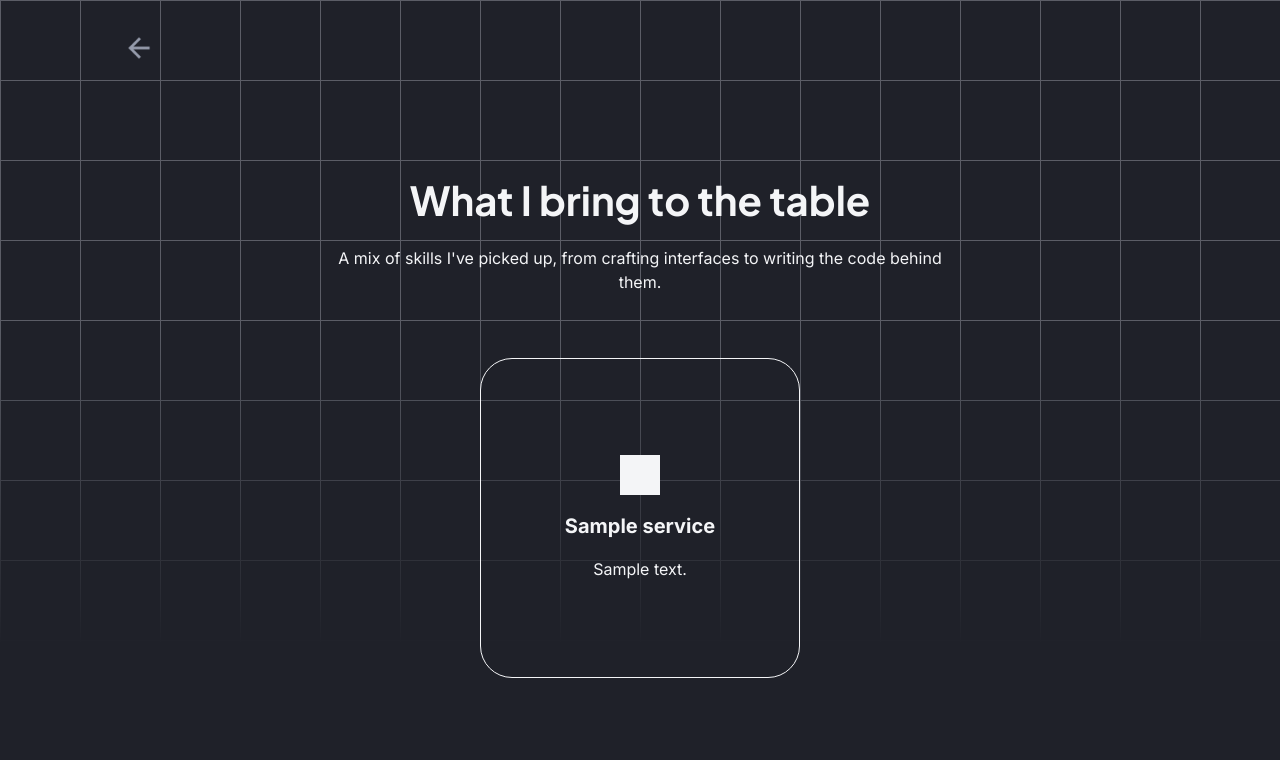
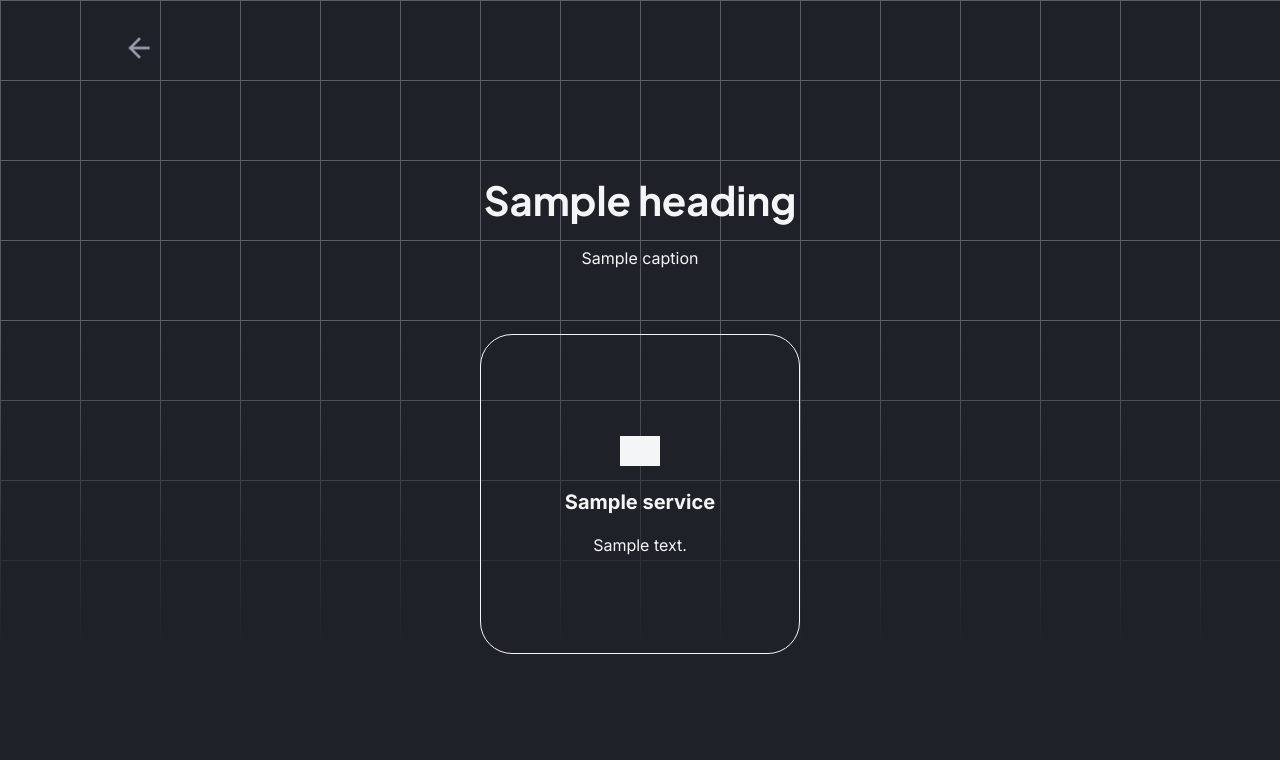
Before and after one commit to anindyou/myportofolio, a Django app: template templates/service.html in a window 1280 px wide. Shown: the top 760 px of the page. Run offline with Django 5.2, Linux system fonts and the light colour scheme; tables that the repository leaves empty hold one stand-in row (values such as "Sample post"); the template is opened without the code that fills it: values that come from a table or form of the project are taken from there, most other values are stand-ins (such as "Sample title", 1, 10 or a date in 2020); grey boxes are pictures that could not be loaded.

Commit message:
change image field type and add service instances

```diff
--- a/main/models.py
+++ b/main/models.py
@@ -22,6 +22,6 @@ class Service(models.Model):
     id = models.UUIDField(primary_key=True, default=uuid.uuid4, editable=False)
     title = models.CharField(max_length=255)
     description = models.TextField()
-    icon = models.URLField(blank=True, null=True)
+    icon = models.CharField(max_length=255, blank=True, null=True)
     def __str__(self):
         return self.title
--- a/static/css/style.css
+++ b/static/css/style.css
@@ -71,6 +71,7 @@ section { padding: var(--space-12) var(--container-padding); }
   gap: var(--space-2);
   text-align: center;
   margin-bottom: var(--space-8);
+  /* nanti mau ganti jarak pokoknya*/
 }
 
 .section-title h2 {
--- a/templates/experience.html
+++ b/templates/experience.html
@@ -26,8 +26,8 @@
     <main>
       <section class="experience" id="experience">
         <div class="section-title">
-          <h2>Where I've Been</h2>
-          <p>A few things I've worked on and learned from along the way.</p>
+          <h2>{{ heading }}</h2>
+          <p>{{ caption }}</p>
         </div>
 
         <div class="experience-list">
@@ -53,7 +53,7 @@
               </div>
             </article>
           {% empty %}
-            <p class="empty-state">Coming soon.</p>
+            <p class="empty-state">Coming soon!</p>
           {% endfor %}
         </div>
       </section>
--- a/templates/service.html
+++ b/templates/service.html
@@ -27,10 +27,9 @@
     <main>
       <section class="services" id="services">
         <div class="section-title">
-          <h2>What I bring to the table</h2>
+          <h2>{{ heading }}</h2>
           <p>
-            A mix of skills I've picked up, from crafting interfaces to writing
-            the code behind them.
+            {{ caption }}
           </p>
         </div>
 
@@ -40,7 +39,8 @@
             <div class="icon" aria-hidden="true">
               <span
               class="icon-mask"
-              style="--icon-url": url('{{service.icon}}')
+            style="--icon-url: url('{% static 'service.icon' %}')"
+
             ></span>
             </div>
             <h3>{{ service.title }}</h3>
```
Also changed, not shown: main/migrations/0005_alter_service_icon.py (added).
